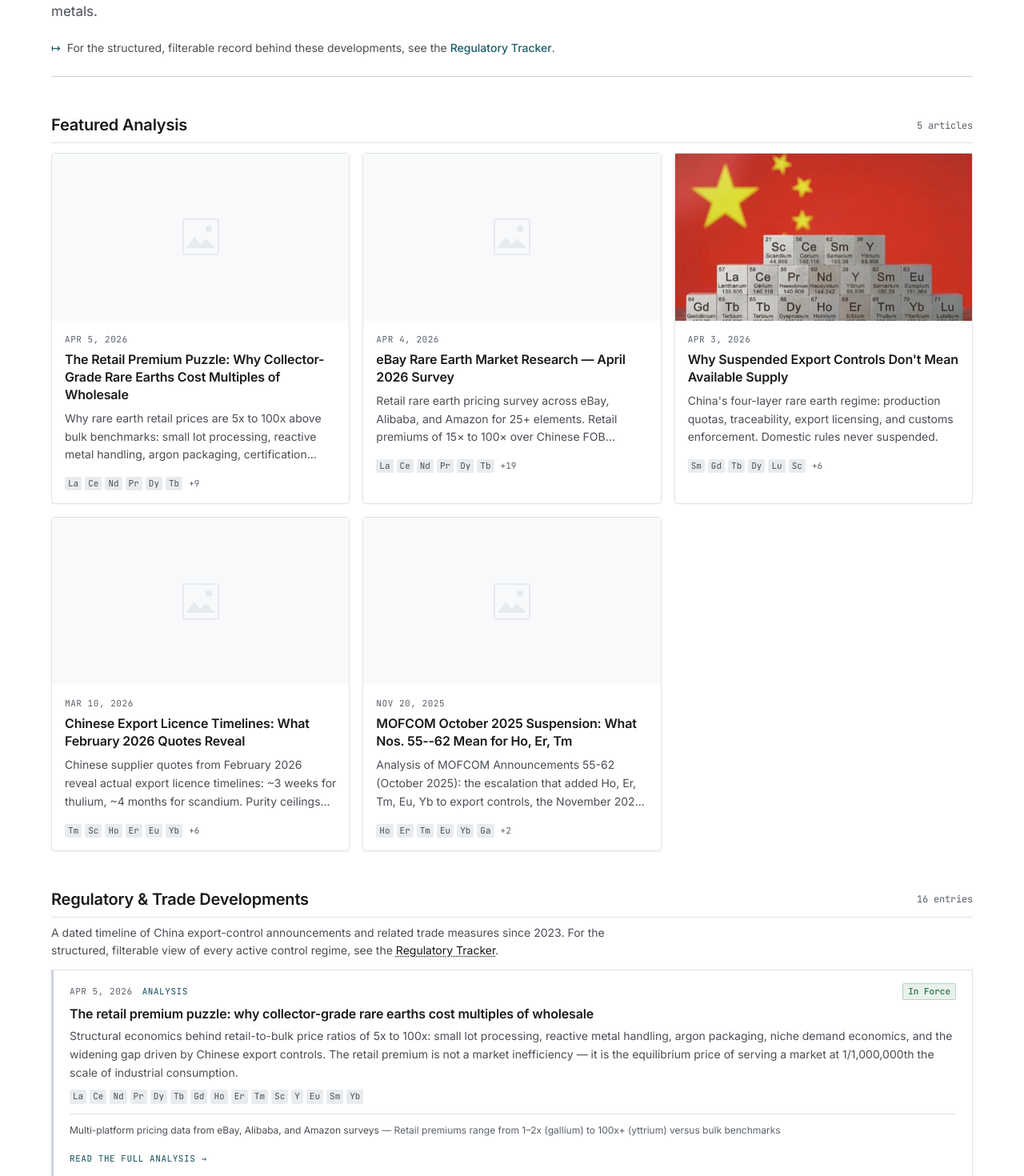
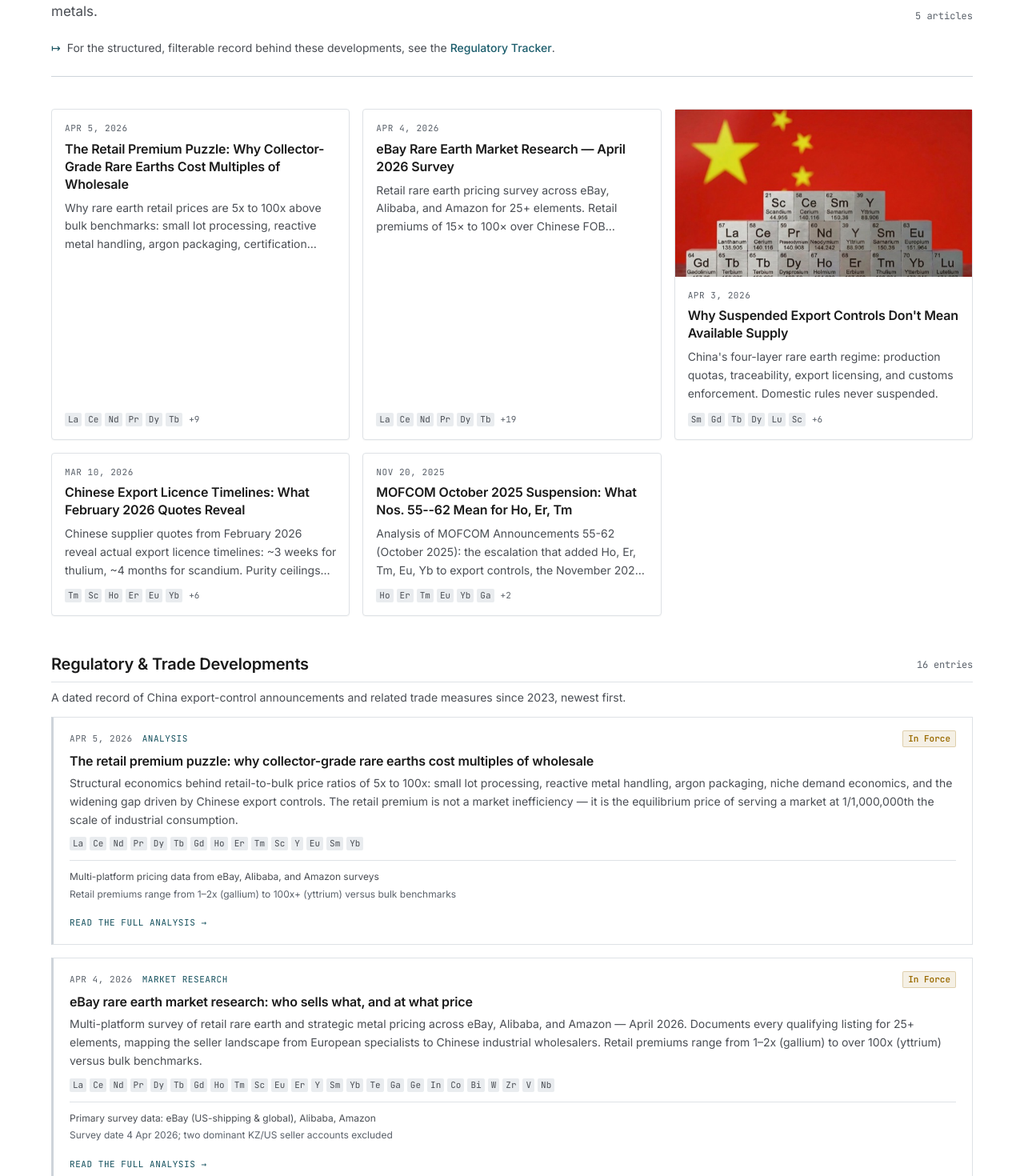
Before and after one commit to mironovb/lanthanides.io, a Next.js app: page /news in a window 1280 px wide. Shown: the part 240-1710 px from the top of the page at 80% size. Built offline with nearby package versions, Linux system fonts and the light colour scheme.

Commit message:
feat: rebuild news pages and wire article images

```diff
--- a/app/news/[slug]/page.tsx
+++ b/app/news/[slug]/page.tsx
@@ -48,11 +48,16 @@ export function generateMetadata({ params }: { params: Params }): Metadata {
   });
 }
 
+// In Force is amber (an active export control), Suspended is gray, matching the
+// regulatory tracker's status language.
 const STATUS_BADGE: Record<string, { label: string; classes: string }> = {
-  active: { label: 'In Force', classes: 'text-up bg-up/10 border border-up/25' },
+  active: {
+    label: 'In Force',
+    classes: 'text-risk-medium bg-risk-medium/10 border border-risk-medium/25',
+  },
   suspended: {
     label: 'Suspended',
-    classes: 'text-risk-medium bg-risk-medium/10 border border-risk-medium/25',
+    classes: 'text-fg-dim bg-surface border border-border',
   },
 };
 
@@ -79,6 +84,7 @@ export default function ArticlePage({ params }: { params: Params }) {
           { name: fm.title, path: `/news/${params.slug}/` },
         ]}
       />
+      <div className="mx-auto max-w-prose">
         <Breadcrumbs
           className="mb-5"
           items={[
@@ -110,7 +116,7 @@ export default function ArticlePage({ params }: { params: Params }) {
               {fm.title}
             </h1>
             {fm.subtitle && (
-            <p className="mt-3 max-w-prose text-md leading-relaxed text-fg-muted">
+              <p className="mt-3 text-md leading-relaxed text-fg-muted">
                 {fm.subtitle}
               </p>
             )}
@@ -131,13 +137,13 @@ export default function ArticlePage({ params }: { params: Params }) {
           </header>
 
           {fm.image && (
-          <figure className="mb-8 overflow-hidden border border-border bg-raised">
+            <figure className="mb-8 overflow-hidden rounded-lg border border-border bg-raised">
               <Image
                 src={`/assets/images/${fm.image}`}
                 alt={fm.image_alt ?? fm.title}
                 width={1200}
                 height={721}
-              sizes="(max-width: 1200px) 100vw, 1200px"
+                sizes="(max-width: 768px) 100vw, 736px"
                 priority
                 className="h-auto w-full"
               />
@@ -157,6 +163,7 @@ export default function ArticlePage({ params }: { params: Params }) {
             </Link>
           </footer>
         </article>
+      </div>
     </Container>
   );
 }
--- a/app/news/page.tsx
+++ b/app/news/page.tsx
@@ -39,6 +39,11 @@ export default function NewsIndexPage() {
         eyebrow="Editorial"
         title="News & Analysis"
         lead="Export controls, market research, and supply chain intelligence for rare earth and strategic metals."
+        actions={
+          <span className="font-mono text-xs text-fg-dim">
+            {articles.length} article{articles.length !== 1 ? 's' : ''}
+          </span>
+        }
       >
         <StoryLink>
           For the structured, filterable record behind these developments, see
@@ -46,13 +51,9 @@ export default function NewsIndexPage() {
         </StoryLink>
       </PageHeader>
 
-      {/* ── Featured analysis (the _articles collection) ─────────────────── */}
+      {/* ── Feature cards (the _articles collection, newest first) ───────── */}
       {articles.length > 0 && (
-        <section className="mt-12">
-          <SectionHeading
-            title="Featured Analysis"
-            count={`${articles.length} articles`}
-          />
+        <section className="mt-10">
           <div className="grid gap-4 sm:grid-cols-2 lg:grid-cols-3">
             {articles.map((article) => (
               <ArticleCard key={article.slug} article={article} />
@@ -66,20 +67,7 @@ export default function NewsIndexPage() {
         <SectionHeading
           title="Regulatory & Trade Developments"
           count={`${developments.length} entries`}
-          description={
-            <>
-              A dated timeline of China export-control announcements and related
-              trade measures since 2023. For the structured, filterable view of
-              every active control regime, see the{' '}
-              <Link
-                href="/regulatory/"
-                className="text-fg underline decoration-dotted underline-offset-2 hover:text-accent-strong"
-              >
-                Regulatory Tracker
-              </Link>
-              .
-            </>
-          }
+          description="A dated record of China export-control announcements and related trade measures since 2023, newest first."
         />
         <DevelopmentTimeline items={developments} />
       </section>
--- a/components/news/ArticleCard.tsx
+++ b/components/news/ArticleCard.tsx
@@ -1,9 +1,12 @@
 /**
- * A feature-article tile for the /news index (Prompt 8) — ports the legacy
- * `np-tile` markup. Links to /news/[slug]/. Renders the real thumbnail when the
- * article declares one (image_thumb), otherwise the legacy placeholder glyph, so
- * the grid stays even regardless of which articles have art. Composes the shared
- * Card primitive + the shared date formatter (Prompt 12).
+ * A feature-article tile for the /news index. Matches the old `np-tile`: a 16/9
+ * thumbnail on top when the article declares one (image_thumb), the date, title,
+ * short description, and related-element chips below. Links to /news/[slug]/.
+ *
+ * Articles with no thumbnail render as a clean text card, no image box and no
+ * placeholder glyph. Element chips sit at the bottom so cards line up in the
+ * grid whether or not they carry art. Composes the shared Card primitive and the
+ * shared date formatter.
  */
 import Link from 'next/link';
 import Image from 'next/image';
@@ -17,48 +20,20 @@ export function ArticleCard({ article }: { article: ArticleContent }) {
 
   return (
     <Card as="article" padding="none" interactive className="group flex flex-col">
-      <Link
-        href={href}
-        className="relative block aspect-[16/9] overflow-hidden bg-raised"
-      >
-        {fm.image_thumb ? (
+      {fm.image_thumb && (
+        <Link
+          href={href}
+          className="relative block aspect-[16/9] overflow-hidden bg-raised"
+        >
           <Image
             src={`/assets/images/${fm.image_thumb}`}
             alt={fm.image_alt ?? fm.title}
             fill
             sizes="(max-width: 640px) 100vw, (max-width: 1024px) 50vw, 360px"
-            className="object-cover opacity-90 transition-opacity group-hover:opacity-100"
+            className="object-cover"
           />
-        ) : (
-          <span className="flex h-full w-full items-center justify-center text-border-strong">
-            <svg
-              viewBox="0 0 48 48"
-              fill="none"
-              xmlns="http://www.w3.org/2000/svg"
-              className="h-12 w-12"
-              aria-hidden="true"
-            >
-              <path
-                d="M6 38l10-14 8 10 6-8 12 12H6z"
-                fill="currentColor"
-                opacity="0.4"
-              />
-              <circle cx="34" cy="14" r="4" fill="currentColor" opacity="0.4" />
-              <rect
-                x="2"
-                y="2"
-                width="44"
-                height="44"
-                rx="2"
-                stroke="currentColor"
-                opacity="0.5"
-                strokeWidth="1.5"
-                fill="none"
-              />
-            </svg>
-          </span>
-        )}
-      </Link>
+        </Link>
+      )}
 
       <div className="flex flex-1 flex-col p-4">
         <time
@@ -68,7 +43,10 @@ export function ArticleCard({ article }: { article: ArticleContent }) {
           {formatDate(fm.date)}
         </time>
         <h3 className="mt-1.5 font-serif text-base font-semibold leading-snug text-fg">
-          <Link href={href} className="hover:text-accent-strong">
+          <Link
+            href={href}
+            className="transition-colors group-hover:text-accent-strong"
+          >
             {fm.title}
           </Link>
         </h3>
@@ -78,7 +56,7 @@ export function ArticleCard({ article }: { article: ArticleContent }) {
           </p>
         )}
         {fm.elements && fm.elements.length > 0 && (
-          <div className="mt-3 flex flex-wrap gap-1 pt-1">
+          <div className="mt-auto flex flex-wrap gap-1 pt-3">
             {fm.elements.slice(0, 6).map((sym) => (
               <code
                 key={sym}
--- a/components/news/DevelopmentTimeline.tsx
+++ b/components/news/DevelopmentTimeline.tsx
@@ -10,11 +10,16 @@ import Link from 'next/link';
 import { formatDate } from '@/lib/format';
 import type { NewsItem } from '@/lib/types';
 
+// Status colors match the regulatory tracker: In Force is amber (an active
+// control), everything paused or past is gray.
 const STATUS_STYLE: Record<string, { label: string; classes: string }> = {
-  active: { label: 'In Force', classes: 'text-up bg-up/10 border border-up/25' },
+  active: {
+    label: 'In Force',
+    classes: 'text-risk-medium bg-risk-medium/10 border border-risk-medium/25',
+  },
   suspended: {
     label: 'Suspended',
-    classes: 'text-risk-medium bg-risk-medium/10 border border-risk-medium/25',
+    classes: 'text-fg-dim bg-surface border border-border',
   },
   superseded: {
     label: 'Superseded',
@@ -93,9 +98,11 @@ export function DevelopmentTimeline({ items }: { items: NewsItem[] }) {
             {item.references && item.references.length > 0 && (
               <ul className="mt-3 space-y-1 border-t border-border pt-2.5">
                 {item.references.map((ref, r) => (
-                  <li key={r} className="text-xs leading-relaxed text-fg-dim">
+                  <li key={r} className="text-xs leading-relaxed">
                     <span className="text-fg-muted">{ref.label}</span>
-                    {ref.note && <span> — {ref.note}</span>}
+                    {ref.note && (
+                      <span className="mt-0.5 block text-fg-dim">{ref.note}</span>
+                    )}
                   </li>
                 ))}
               </ul>
```
Lines whose indentation alone changed are shown as unchanged.
